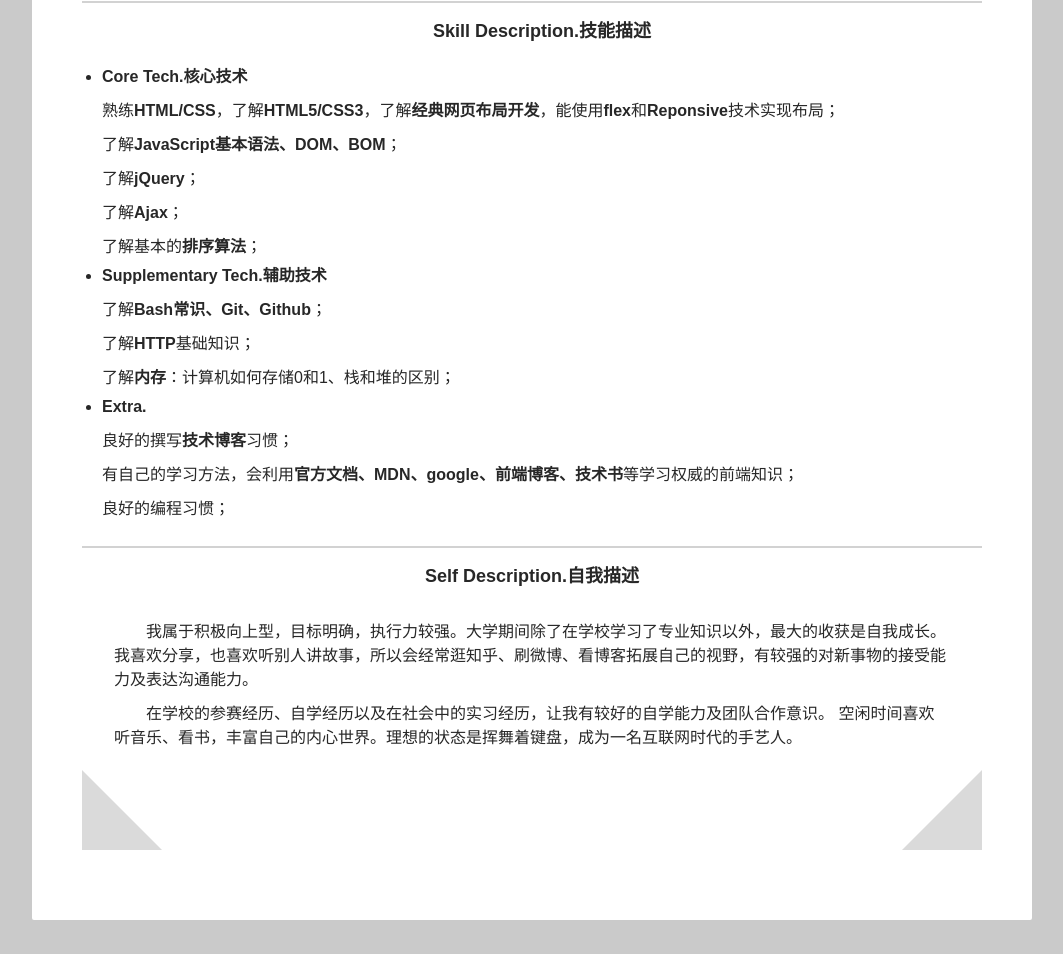
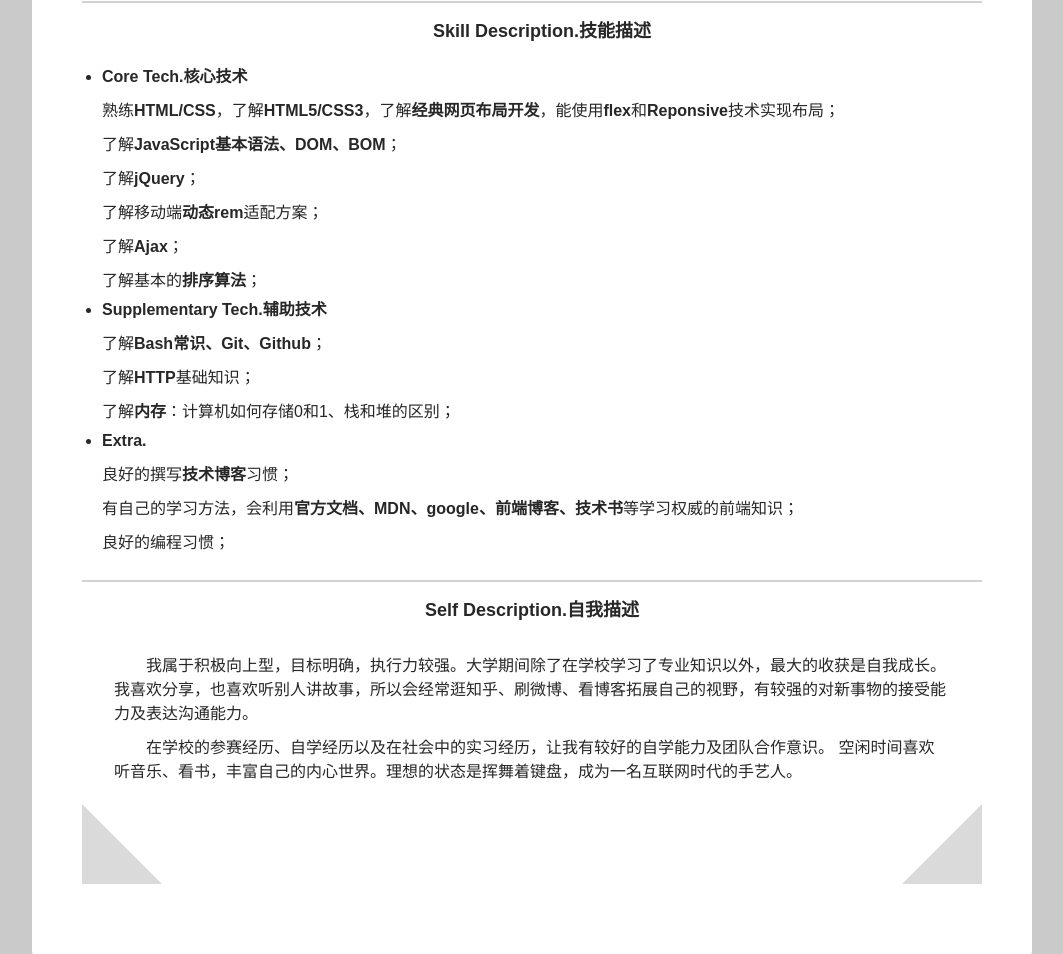
Before and after one commit to chiang24/mydemos, a plain HTML site: page resume/resume.html in a window 1280 px wide. Shown: the part 1202-2156 px from the top of the page, without its empty margins (108-1171 px from the left). Before the commit the page ends 2122 px from the top, so only its background shows below. Drawn offline with Linux system fonts and the light colour scheme; a small style sheet from the web is missing.

Commit message:
Update resume.html

```diff
--- a/resume/resume.html
+++ b/resume/resume.html
@@ -103,6 +103,9 @@
                                 <p>了解<strong>jQuery</strong>；</p>
                             </li>
                             <li>
+                                <p>了解移动端<strong>动态rem</strong>适配方案；</p>
+                            </li>
+                            <li>
                                 <p>了解<strong>Ajax</strong>；</p>
                             </li>
                             <li>
```
